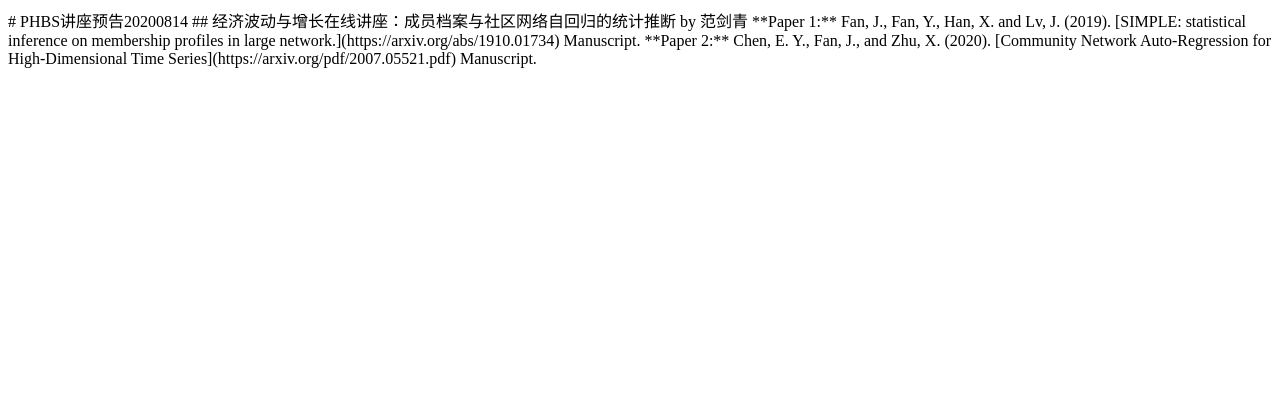
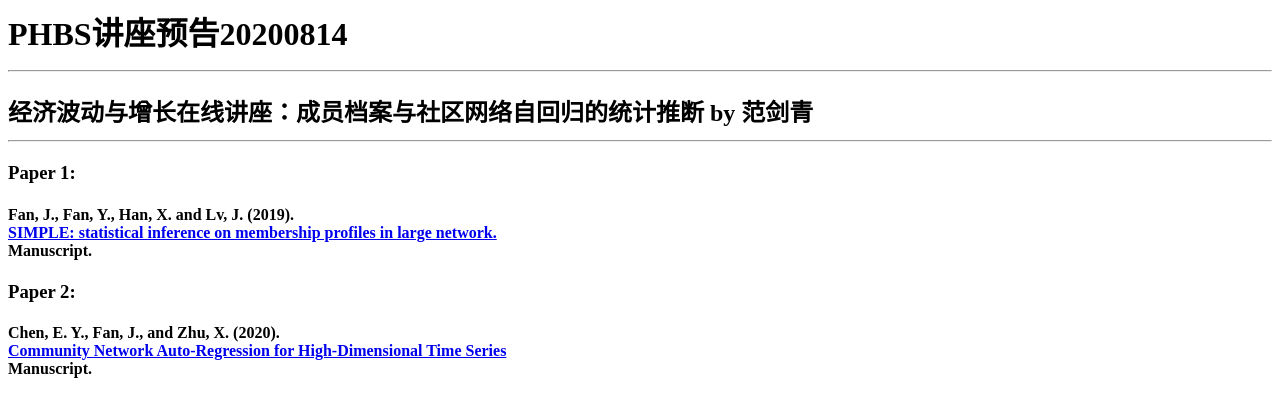
Before and after one commit to whlsghr/PHBS, a plain HTML site: page index.html in a window 1280 px wide. Drawn offline with Linux system fonts and the light colour scheme.

Commit message:
Update index.html

```diff
--- a/index.html
+++ b/index.html
@@ -1,12 +1,12 @@
-# PHBS讲座预告20200814
-## 经济波动与增长在线讲座：成员档案与社区网络自回归的统计推断 by 范剑青
-
-**Paper 1:**
-Fan, J., Fan, Y., Han, X. and Lv, J. (2019).
-[SIMPLE: statistical inference on membership profiles in large network.](https://arxiv.org/abs/1910.01734)
-Manuscript.
-
-**Paper 2:**
-Chen, E. Y., Fan, J., and Zhu, X. (2020).
-[Community Network Auto-Regression for High-Dimensional Time Series](https://arxiv.org/pdf/2007.05521.pdf)
-Manuscript.
+<h1>PHBS讲座预告20200814
+<HR>
+  <h2>经济波动与增长在线讲座：成员档案与社区网络自回归的统计推断 by 范剑青
+    <HR>
+      <h3>Paper 1:<br>
+        <h4> Fan, J., Fan, Y., Han, X. and Lv, J. (2019).<br>
+          <a href="https://arxiv.org/abs/1910.01734">SIMPLE: statistical inference on membership profiles in large network.</a><br>
+          Manuscript.
+      <h3>Paper 2:<br>
+        <h4> Chen, E. Y., Fan, J., and Zhu, X. (2020).<br>
+          <a href="https://arxiv.org/pdf/2007.05521.pdf">Community Network Auto-Regression for High-Dimensional Time Series </a><br>
+          Manuscript.
```
